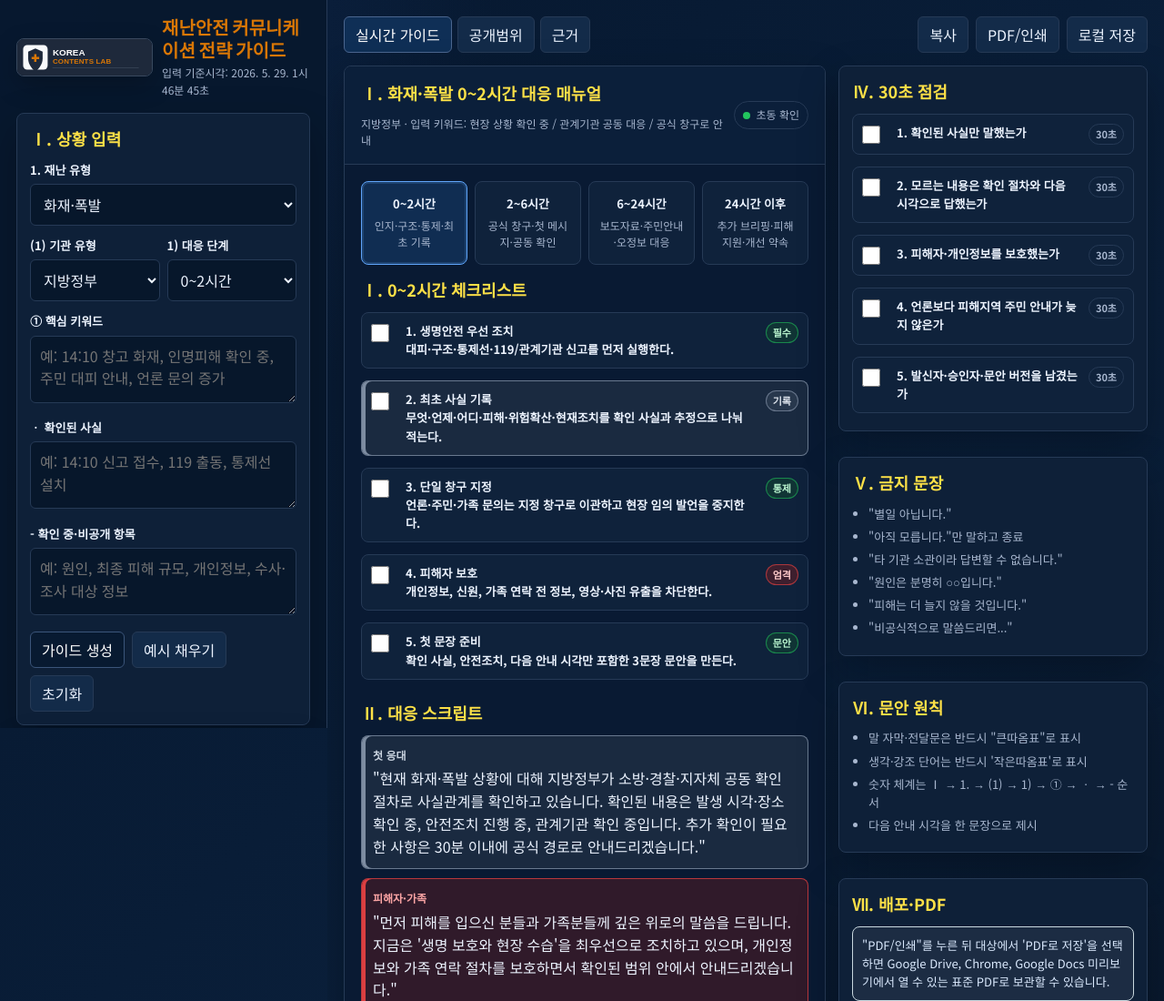
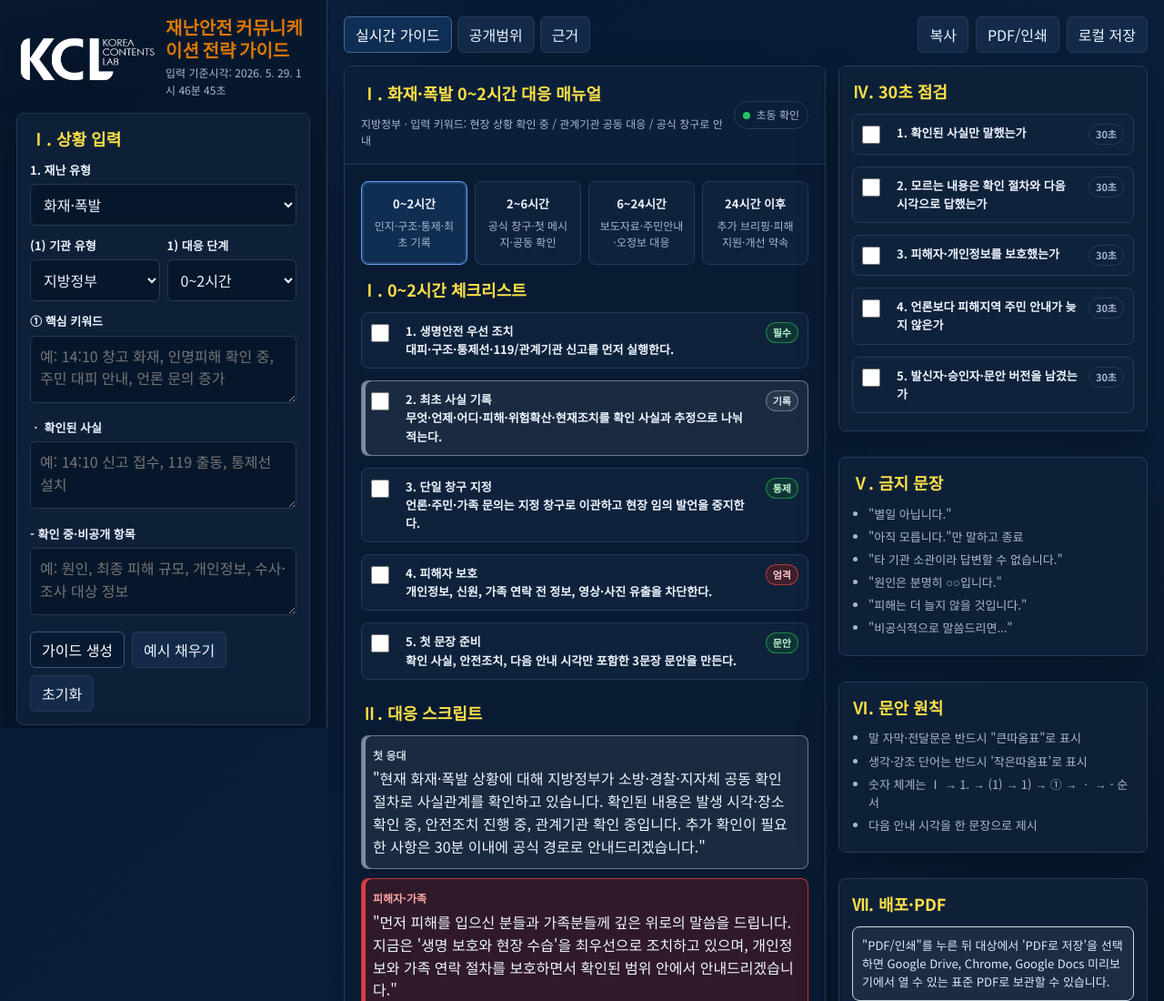
Before and after one commit to ktvwin-pixel/disaster-communication-guide, a plain HTML site: page index.html in a window 1280 px wide. Shown: the top 1100 px of the page at 91% size. Drawn offline with Linux system fonts and the light colour scheme.

Commit message:
Replace logo with white KCL mark

```diff
--- a/index.html
+++ b/index.html
@@ -7,7 +7,7 @@
   <meta name="apple-mobile-web-app-capable" content="yes">
   <meta name="apple-mobile-web-app-title" content="재난소통 가이드">
   <link rel="manifest" href="manifest.webmanifest">
-  <link rel="icon" href="logo.svg" type="image/svg+xml">
+  <link rel="icon" href="logo-white.png" type="image/png">
   <link rel="preconnect" href="https://fonts.googleapis.com">
   <link rel="preconnect" href="https://fonts.gstatic.com" crossorigin>
   <link href="https://fonts.googleapis.com/css2?family=Noto+Sans+KR:wght@300;400;500;700;900&family=Outfit:wght@400;600;800&display=swap" rel="stylesheet">
@@ -89,14 +89,12 @@
       margin-bottom: 16px;
     }
     .brand-logo {
-      width: 150px;
+      width: 154px;
       max-width: 42vw;
       height: auto;
       display: block;
       flex: 0 0 auto;
-      border: 1px solid rgba(148, 163, 184, .35);
-      border-radius: 8px;
-      box-shadow: 0 10px 28px rgba(0, 0, 0, .22);
+      filter: drop-shadow(0 8px 18px rgba(0, 0, 0, .28));
     }
     h1, h2, h3 { margin: 0; }
     h1 {
@@ -387,7 +385,7 @@
   <div class="app">
     <aside id="inputPanel">
       <div class="brand">
-        <img class="brand-logo" src="logo.svg" alt="KOREA CONTENTS LAB">
+        <img class="brand-logo" src="logo-white.png" alt="KOREA CONTENTS LAB">
         <div>
           <h1>재난안전 커뮤니케이션 전략 가이드</h1>
           <div class="sub">입력 기준시각: <span id="inputTime"></span></div>
--- a/sw.js
+++ b/sw.js
@@ -1,10 +1,9 @@
-const CACHE_NAME = "disaster-comm-guide-v5";
+const CACHE_NAME = "disaster-comm-guide-v6";
 const ASSETS = [
   "./",
   "./index.html",
   "./manifest.webmanifest",
-  "./icon.svg",
-  "./logo.svg"
+  "./logo-white.png"
 ];
 
 self.addEventListener("install", event => {
```
Also changed, not shown: icon.svg (deleted), logo-white.png (added), logo.svg (deleted), manifest.webmanifest.
